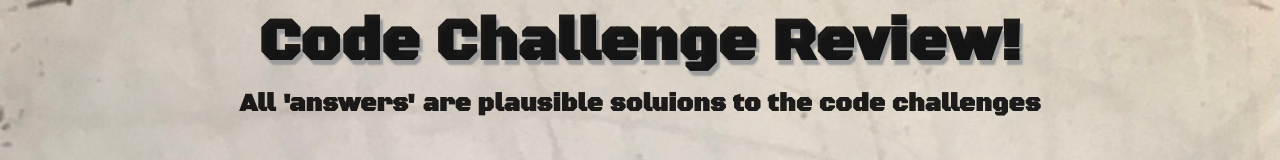
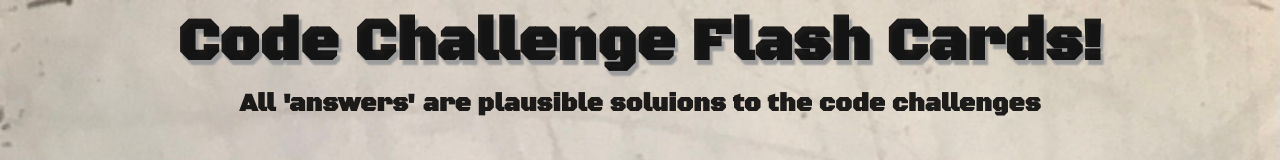
Before and after one commit to lizkavalski/codeChallenge-frontEnd, a React (Create React App) app: page / in a window 1280 px wide. Shown: the top 160 px of the page. Built offline with nearby package versions, Linux system fonts and the light colour scheme.

Commit message:
updating

```diff
--- a/src/compontents/header.js
+++ b/src/compontents/header.js
@@ -31,7 +31,7 @@ function Header(){
         alignItems="center"
       >
         <Box className={styles.header}>
-          <h1 id='title'className={styles.title}>Code Challenge Review!</h1>
+          <h1 id='title'className={styles.title}>Code Challenge Flash Cards!</h1>
           <h6 className={styles.subTitle}> All 'answers' are plausible soluions to the code challenges</h6>
         </Box>
       </Container>
```
